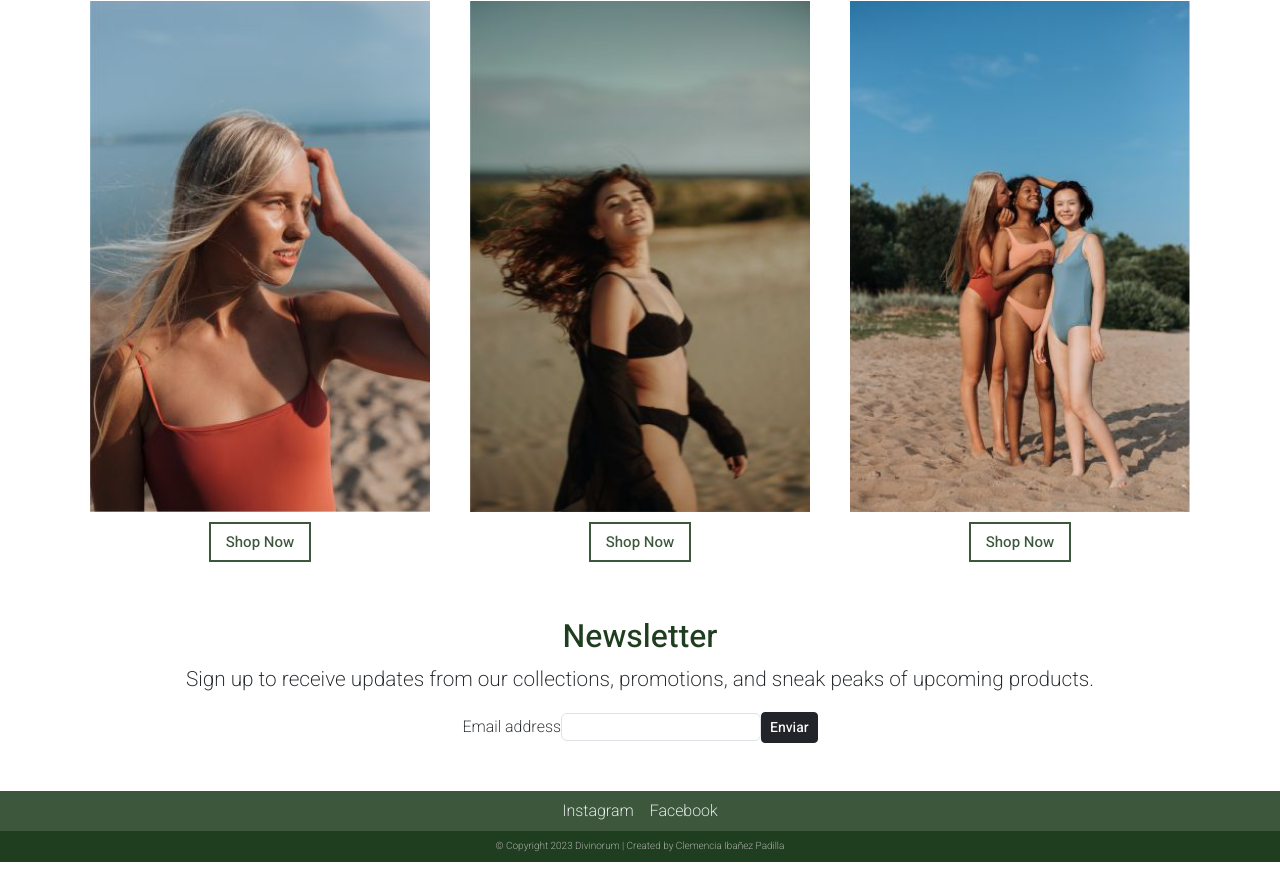
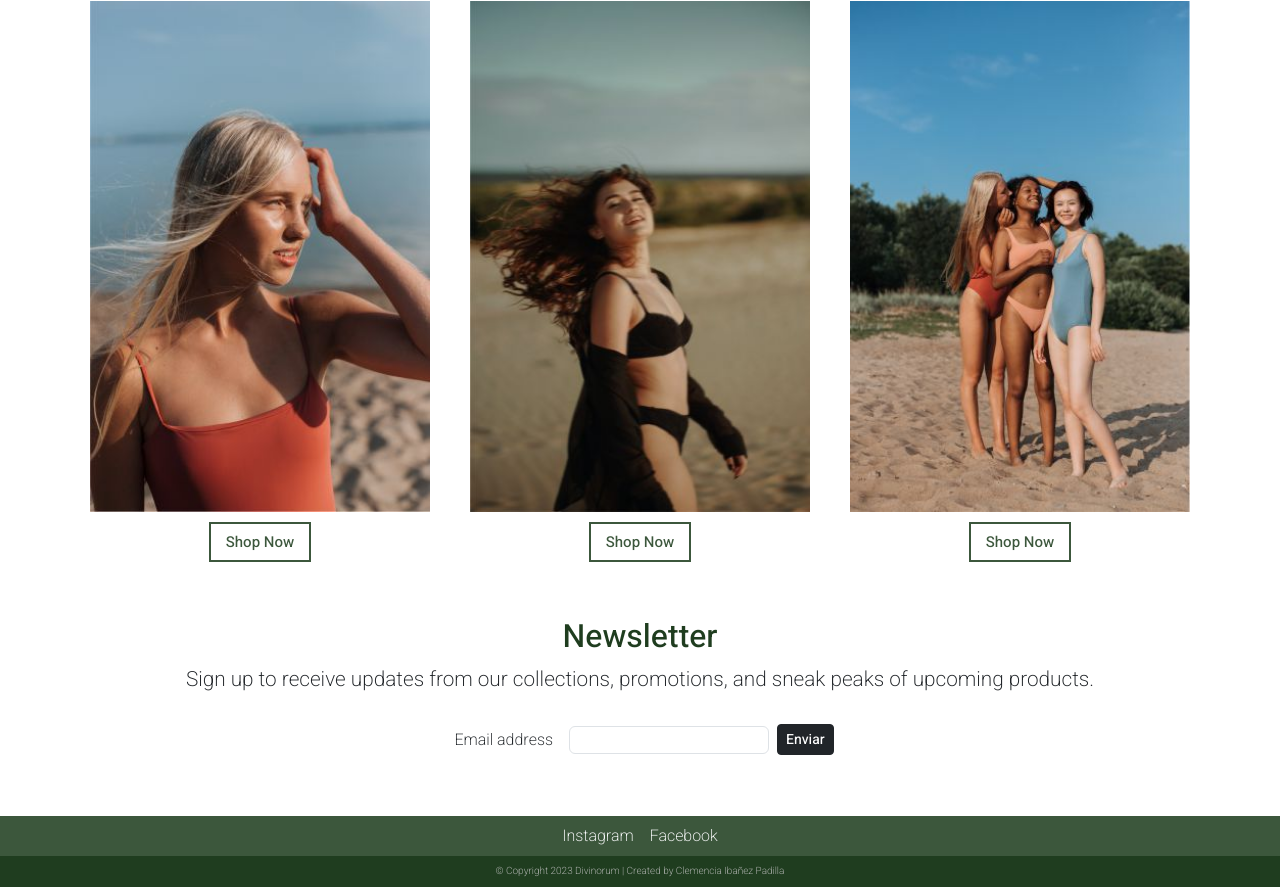
Before and after one commit to cibanezpadilla/Ecommerce-Divinorum-Swimwear, a website: page index.html in a window 1280 px wide. Shown: the part 1868-2755 px from the top of the page. Before the commit the page ends 2730 px from the top, so only its background shows below. Drawn offline with nearby package versions, Linux system fonts and the light colour scheme.

Commit message:
terminado

```diff
--- a/index.html
+++ b/index.html
@@ -281,13 +281,15 @@
             <div
               class="caja-email d-flex flex-column flex-lg-row justify-content-center align-items-center mb-5"
             >
-              <label for="email">Email address</label>
+              <label class="m-md-3" for="email">Email address</label>
               <input
                 class="caja-email__email form-control"
                 type="email"
                 name="email"
               />
-              <button class="boton-enviar btn btn-dark btn-sm">Enviar</button>
+              <button class="boton-enviar m-md-2 btn btn-dark btn-sm">
+                Enviar
+              </button>
             </div>
           </div>
         </section>
```
